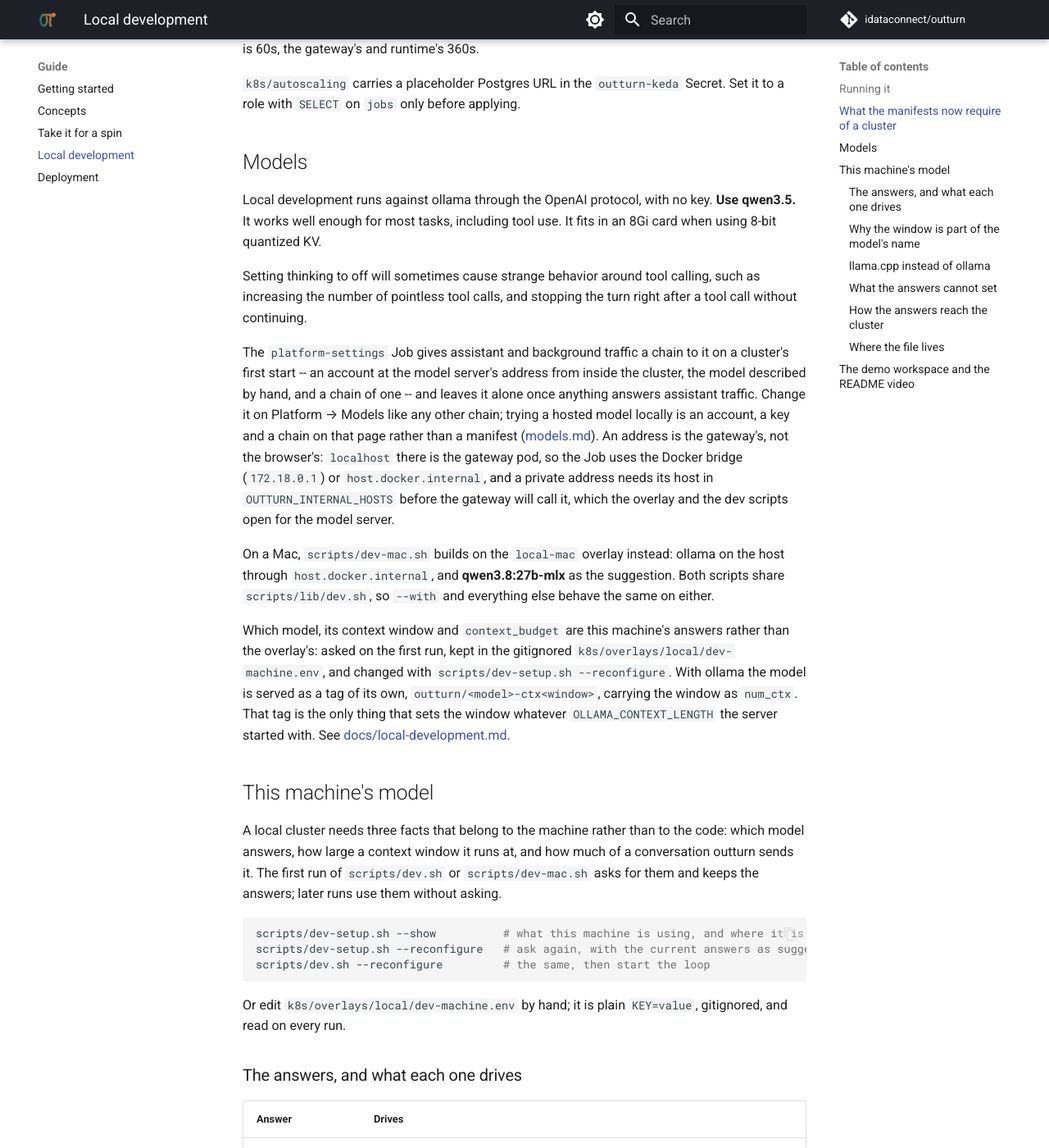
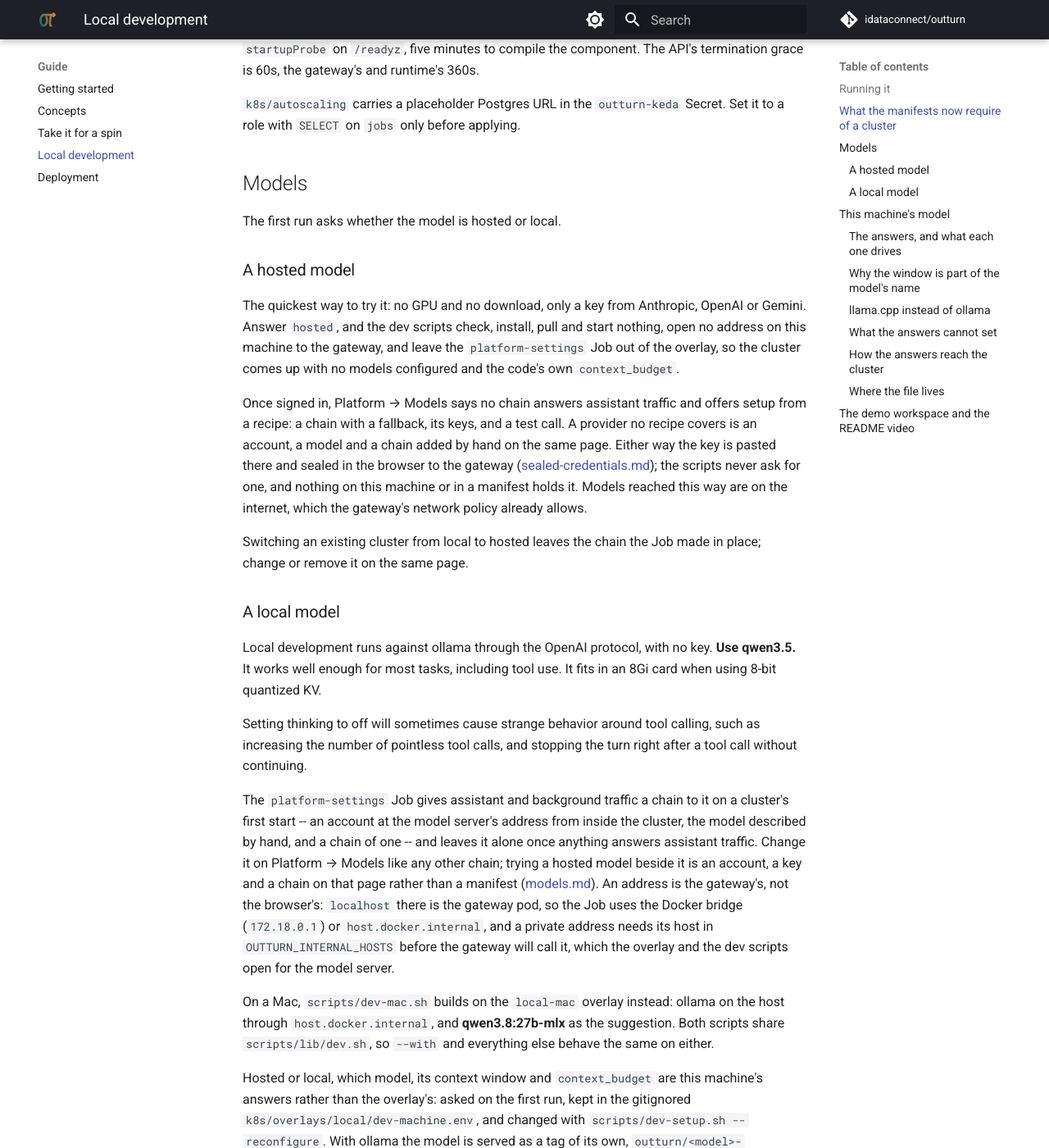
Before and after one commit to idataconnect/outturn, an MkDocs documentation site: the page built from docs/local-development.md, in a window 1280 px wide and 1400 px high, scrolled down 2008 px. Shown: the whole window at 82% size. Built offline with MkDocs 1.6.1 and Material for MkDocs 9.7.7, drawn with Linux system fonts in a browser that asks for light colours; comment, search, counter and statistics services are not loaded; some of the changed text lies outside the part shown.

Commit message:
Lead the README with a hosted model, and say what outturn is today
Trying outturn read as though it needed a big local model, and most
people looking at it have a key for a hosted one and no machine that runs
a capable model. So the quickstart starts there: the setup asks, the key
goes on Platform -> Models, and there is no GPU and no download. The
local path follows, with the Mac and Linux detail kept but shorter.

A line near the top says it is early and its interfaces may change, and
who builds and supports it.

Co-Authored-By: Claude Opus 5.5 <noreply@anthropic.com>

```diff
--- a/docs/local-development.md
+++ b/docs/local-development.md
@@ -6,7 +6,7 @@ Running the whole platform on one machine: the cluster, the UI, and the model.
 
 On a machine that has never run this, `.agents/skills/onboarding/SKILL.md`
 lists requirements — the tools, a reachable cluster, the container
-daemon, ollama (or compatible) and its model — and the one trap worth knowing
+daemon, and for a local model ollama (or compatible) and its model — and the one trap worth knowing
 before it bites:
 skaffold decides whether to push images by guessing from the kube-context
 name, so a local cluster under an unfamiliar name means four images pushed to
@@ -98,6 +98,31 @@ Secret. Set it to a role with `SELECT` on `jobs` only before applying.
 
 ## Models
 
+The first run asks whether the model is hosted or local.
+
+### A hosted model
+
+The quickest way to try it: no GPU and no download, only a key from
+Anthropic, OpenAI or Gemini. Answer `hosted`, and the dev scripts check,
+install, pull and start nothing, open no address on this machine to the
+gateway, and leave the `platform-settings` Job out of the overlay, so the
+cluster comes up with no models configured and the code's own
+`context_budget`.
+
+Once signed in, Platform → Models says no chain answers assistant traffic
+and offers setup from a recipe: a chain with a fallback, its keys, and a test
+call. A provider no recipe covers is an account, a model and a chain added by
+hand on the same page. Either way the key is pasted there and sealed in the
+browser to the gateway ([sealed-credentials.md](sealed-credentials.md)); the
+scripts never ask for one, and nothing on this machine or in a manifest holds
+it. Models reached this way are on the internet, which the gateway's network
+policy already allows.
+
+Switching an existing cluster from local to hosted leaves the chain the Job
+made in place; change or remove it on the same page.
+
+### A local model
+
 Local development runs against ollama through the OpenAI protocol, with no
 key. **Use qwen3.5.** It works well enough for most
 tasks, including tool use. It fits in an 8Gi card when using 8-bit quantized
@@ -111,8 +136,8 @@ The `platform-settings` Job gives assistant and background traffic a chain
 to it on a cluster's first start -- an account at the model server's address
 from inside the cluster, the model described by hand, and a chain of one --
 and leaves it alone once anything answers assistant traffic. Change it on
-Platform → Models like any other chain; trying a hosted model locally is an
-account, a key and a chain on that page rather than a manifest
+Platform → Models like any other chain; trying a hosted model beside it is
+an account, a key and a chain on that page rather than a manifest
 ([models.md](models.md)). An address is the gateway's, not the browser's:
 `localhost` there is the gateway pod, so the Job uses the Docker bridge
 (`172.18.0.1`) or `host.docker.internal`, and a private address needs its
@@ -124,7 +149,7 @@ ollama on the host through `host.docker.internal`, and **qwen3.8:27b-mlx** as
 the suggestion. Both scripts share `scripts/lib/dev.sh`, so `--with` and
 everything else behave the same on either.
 
-Which model, its context window and `context_budget` are this machine's
+Hosted or local, which model, its context window and `context_budget` are this machine's
 answers rather than the overlay's: asked on the first run, kept in the
 gitignored `k8s/overlays/local/dev-machine.env`, and changed with
 `scripts/dev-setup.sh --reconfigure`. With ollama the model is served as a tag
@@ -135,8 +160,9 @@ That tag is the only thing that sets the window whatever
 
 ## This machine's model
 
-A local cluster needs three facts that belong to the machine rather than to
-the code: which model answers, how large a context window it runs at, and
+A local cluster needs a few facts that belong to the machine rather than to
+the code: whether the model is hosted or local and, for a local one, which
+model answers, how large a context window it runs at, and
 how much of a conversation outturn sends it. The first run of `scripts/dev.sh`
 or `scripts/dev-mac.sh` asks for them and keeps the answers; later runs use
 them without asking.
@@ -154,6 +180,7 @@ Or edit `k8s/overlays/local/dev-machine.env` by hand; it is plain
 
 | Answer | Drives |
 |---|---|
+| `OUTTURN_DEV_MODELS` | `hosted` or `local`. Hosted ignores every answer below, which are kept for switching back |
 | `OUTTURN_DEV_SERVER` | `ollama`, `llama.cpp`, or `other` -- which server the script prepares |
 | `OUTTURN_DEV_MODEL` | What is pulled, and what the served model is made from |
 | `OUTTURN_DEV_CONTEXT_WINDOW` | The window that model is served at |
@@ -161,6 +188,9 @@ Or edit `k8s/overlays/local/dev-machine.env` by hand; it is plain
 | `OUTTURN_DEV_OLLAMA_URL` | Where the script reaches ollama from this machine, when that is the server |
 | `OUTTURN_DEV_LLAMA_URL` | Where the script reaches llama-server from this machine, when that is the server |
 | `OUTTURN_DEV_OTHER_URL` | Where another OpenAI-compatible server is, when that is the server; empty means the overlay's own address. Written into the generated overlay, so a server on another machine is not an edit to a committed file |
+
+A file from before hosted models were a choice has no `OUTTURN_DEV_MODELS`,
+and is read as local, which is what it meant.
 
 A file from before there was a choice of server has no `OUTTURN_DEV_SERVER`,
 and is read as it always meant: ollama where it names an ollama address, some
@@ -269,6 +299,10 @@ the `platform-settings` Job from the answers:
 
 and adds the model server's address to `OUTTURN_INTERNAL_HOSTS`.
 
+With a hosted answer the overlay instead deletes the Job and the
+`outturn-local-ollama` network policy, and sets `OUTTURN_INTERNAL_HOSTS` to
+only what the `--with` components need.
+
 The committed overlays keep their own values as fallbacks, so
 `kubectl apply -k k8s/overlays/local` and `skaffold dev -p mac` still work with
 no answers file. The dev scripts always override them. There used to be a
```
Also changed, not shown: AGENTS.md (+3 -1 lines), README.md (+64 -47 lines).
